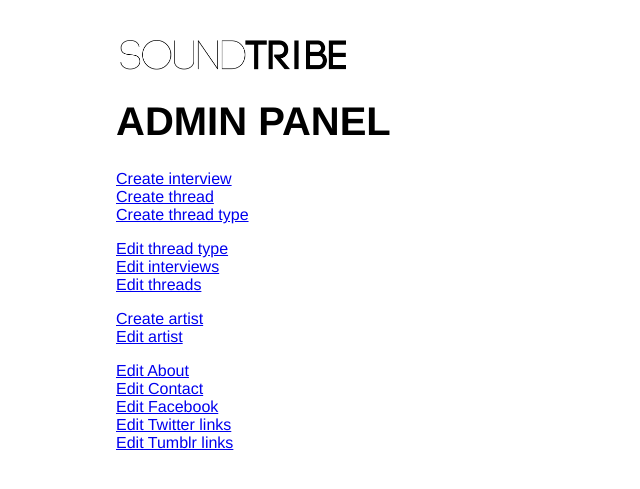
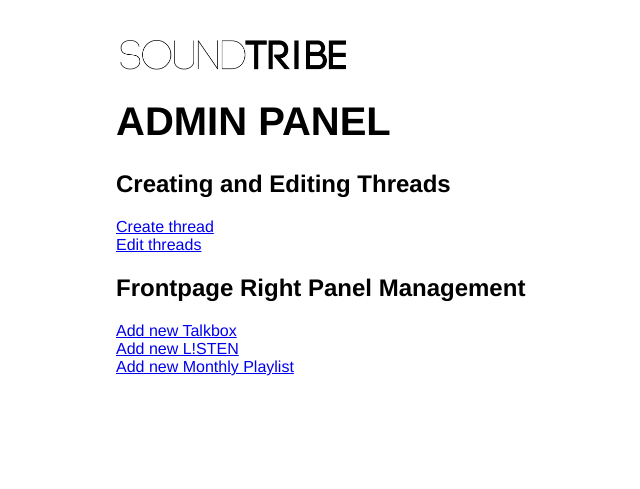
Before and after one commit to suchanlee/Sound-Tribe-LC, a Django app: page /admin/ in a window 1280 px wide. Shown: the top 489 px of the page, without its empty margins (124-764 px from the left). Run offline with Django 3.2, Linux system fonts and the light colour scheme; parts of the project's set-up code (start-up, migrations or seed data) failed here and were passed over; some libraries are stand-ins or nearby versions.

Commit message:
greatly reduced admin options

```diff
--- a/soundtribe/misc/urls.py
+++ b/soundtribe/misc/urls.py
@@ -1,6 +1,7 @@
 from django.conf.urls import patterns, url
 
 from misc.views import FacebookUpdateView, TwitterUpdateView, TumblrUpdateView, ContactUpdateView, AboutUpdateView
+from misc.views import CreateTalkboxView, CreateListenView, CreatePlaylistView
 
 urlpatterns = patterns('',
     url(r'^update/facebook/(?P<pk>\d+)$', FacebookUpdateView.as_view(), name='fb_update_view'),
@@ -8,4 +9,7 @@ urlpatterns = patterns('',
     url(r'^update/tumblr/(?P<pk>\d+)$', TumblrUpdateView.as_view(), name='tumblr_update_view'),
     url(r'^update/about/(?P<pk>\d+)$', AboutUpdateView.as_view(), name='about_update_view'),
     url(r'^update/contact/(?P<pk>\d+)$', ContactUpdateView.as_view(), name='contact_update_view'),
+    url(r'^create/talkbox/$', CreateTalkboxView.as_view(), name='contact_update_view'),
+    url(r'^create/listen/$', CreateListenView.as_view(), name='contact_update_view'),
+    url(r'^create/mplaylist/$', CreatePlaylistView.as_view(), name='contact_update_view'),
 )
--- a/soundtribe/soundtribe/urls.py
+++ b/soundtribe/soundtribe/urls.py
@@ -5,7 +5,7 @@ from threads.views import AdminView, HomeView
 from misc.views import subscribe
 
 urlpatterns = patterns('',
-    url(r'^login/$', 'django.contrib.auth.views.login', name='login_view'),
+    url(r'^accounts/login/$', 'django.contrib.auth.views.login', name='login_view'),
 	url(r'^admin/$', AdminView.as_view(), name='admin_view'),
     url(r'^$', HomeView.as_view(), name='home'),
     url(r'^threads/', include('threads.urls'), name='thread_views'),
--- a/soundtribe/static/css/main.css
+++ b/soundtribe/static/css/main.css
@@ -1704,6 +1704,8 @@ footer p {
   font-size: 40px;
 }
 .admin .form-label {
+  text-transform: capitalize;
+  margin-bottom: 10px;
   font-size: 18px;
 }
 .admin .form-errors {
--- a/soundtribe/static/css/main.less
+++ b/soundtribe/static/css/main.less
@@ -1809,6 +1809,8 @@ footer {
 		}
 	}
 	.form-label {
+		text-transform: capitalize;
+		margin-bottom: 10px;
 		font-size: 18px;
 	}
 	.form-errors {
--- a/soundtribe/templates/nav.html
+++ b/soundtribe/templates/nav.html
@@ -25,10 +25,10 @@
 					<a href="/threads/category/talk/">TALK</a>
 				</li>
 				<li class="header-menu-submenu-anchor">
-					<a href="/threads/category/blog/">REVIEW</a>
+					<a href="/threads/category/review/">REVIEW</a>
 				</li>
 				<li class="header-menu-submenu-anchor">
-					<a href="/threads/category/blog/">ABOUT</a>
+					<a href="/about/">ABOUT</a>
 				</li>
 			</ul>
 		</div>
--- a/soundtribe/templates/threads/admin/admin.html
+++ b/soundtribe/templates/threads/admin/admin.html
@@ -10,27 +10,33 @@
 		<a href="/admin/"><img src="{% static "img/logo.png" %}" alt="soundtribe lc logo"></a>
 		<h1>ADMIN PANEL</h1>
 	</div>
+	<h2>Creating and Editing Threads</h2>
 	<ul>
-		<li><a href="/threads/create/interview/">Create interview</a></li>
+		<!-- <li><a href="/threads/create/interview/">Create interview</a></li> -->
 		<li><a href="/threads/create/thread/">Create thread</a></li>
-		<li><a href="/threads/create/types/">Create thread type</a></li>
+		<li><a href="/threads/list/thread">Edit threads</a></li>
+		<!-- <li><a href="/threads/create/types/">Create thread type</a></li> -->
 	</ul>
 	<ul>
-		<li><a href="/threads/list/types/">Edit thread type</a></li>
-		<li><a href="/threads/list/interview/">Edit interviews</a></li>
-		<li><a href="/threads/list/thread">Edit threads</a></li>
+		<!-- <li><a href="/threads/list/types/">Edit thread type</a></li> -->
 	</ul>
+	<h2>Frontpage Right Panel Management</h2>
 	<ul>
-		<li><a href="/music/artist/create/">Create artist</a></li>
-		<li><a href="/music/artist/update/">Edit artist</a></li>
+		<li><a href="/misc/create/talkbox/">Add new Talkbox</a></li>
+		<li><a href="/misc/create/listen/">Add new L!STEN</a></li>
+		<li><a href="/misc/create/mplaylist/">Add new Monthly Playlist</a></li>
 	</ul>
+<!-- 	<h2>Account Management</h2>
 	<ul>
+		<li><a href="">Change password</a></li>
+	</ul> -->
+<!--	<ul>
 		<li><a href="/misc/update/about/1">Edit About</a></li>
 		<li><a href="/misc/update/contact/1">Edit Contact</a></li>
 		<li><a href="/misc/update/facebook/1">Edit Facebook</a></li>
 		<li><a href="/misc/update/twitter/1">Edit Twitter links</a></li>
 		<li><a href="/misc/update/tumblr/1">Edit Tumblr links</a></li>
-	</ul>
+	</ul>-->
 </div>
 
 {% endblock %}
--- a/soundtribe/threads/views.py
+++ b/soundtribe/threads/views.py
@@ -60,26 +60,6 @@ class HomeView(AjaxListView):
 
 		return context
 
-	# def get_context_data(self):
-		# thread_types = ThreadType.objects.all()
-		# types = []
-		# for t in thread_types:
-		# 	threads = Thread.objects.filter(Q(published=True)&Q(thread_type=t))[:4]
-		# 	types.append([t,threads])
-		# context = {
-		# 	# 'slideshow': Thread.objects.filter(Q(slideshow=True)&Q(published=True))[:5],
-		# 	'threads': Thread.objects.filter(published=True)[:8],
-		# 	# 'interviews': Thread.objects.filter(Q(published=True)&Q(thread_type__slug='interview'))[:3],
-		# 	'types': thread_types,
-		# 	'menu_threads': types,
-		# 	'facebook': Facebook.objects.get(id=1),
-		# 	'twitter': Twitter.objects.get(id=1),
-		# 	'tumblr': Tumblr.objects.get(id=1),
-		# 	'contact': Contact.objects.get(id=1),
-		# 	'about': About.objects.get(id=1),
-		# }
-		# return context
-
 
 class AdminView(LoginRequiredMixin, TemplateView):
 	template_name = 'threads/admin/admin.html'
@@ -126,14 +106,9 @@ class ThreadListView(TemplateView):
 
 	def get_context_data(self, **kwargs):
 		context = super(ThreadListView, self).get_context_data(**kwargs)
-		if is_interview_path(self.request):
-			context['objects'] = Thread.objects.filter(Q(thread_type__title='interview')&Q(published=True))
-			context['unpublished_objects'] = Thread.objects.filter(Q(thread_type__title='interview')&Q(published=False))
-			context['obj_title'] = 'interview list'
-		else:
-			context['objects'] = Thread.objects.filter(~Q(thread_type__title='interview')&Q(published=True))
-			context['unpublished_objects'] = Thread.objects.filter(~Q(thread_type__title='interview')&Q(published=False))
-			context['obj_title'] = 'thread list'
+		context['objects'] = Thread.objects.filter(published=True)
+		context['unpublished_objects'] = Thread.objects.filter(published=False)
+		context['obj_title'] = 'Thread List'
 		return context
 
 class ThreadTypeListView(TemplateView):
@@ -145,16 +120,6 @@ class ThreadTypeListView(TemplateView):
 		context['objects'] = ThreadType.objects.all()
 		context['obj_title'] = 'thread types'
 		return context
-
-
-# class TagListView(TemplateView):
-
-# 	template_name = 'threads/public/home.html'
-
-# 	def get_context_data(self, **kwargs):
-# 		context = super(TagListView, self).get_context_data(**kwargs)
-# 		context['threads'] = Thread.objects.filter(Q(tags__name__in=[self.kwargs['tag']])&Q(published=True))
-# 		return context
 
 
 class TagListView(AjaxListView):
@@ -210,7 +175,4 @@ class ThreadUpdateView(LoginRequiredMixin, UpdateView):
 
 	def get_template_names(self, **kwargs):
 		context = super(ThreadUpdateView, self).get_context_data(**kwargs)
-		if context['thread'].thread_type.title == 'interview':
-			return ['threads/admin/interview_form.html']
-		else:
-			return ['threads/admin/thread_form.html']
+		return ['threads/admin/thread_form.html']
```
Also changed, not shown: soundtribe/misc/views.py (+38 -1 lines), soundtribe/templates/threads/admin/misc_url_form.html (added, +40 -0 lines), soundtribe/templates/threads/admin/thread_form.html (+12 -3 lines).
